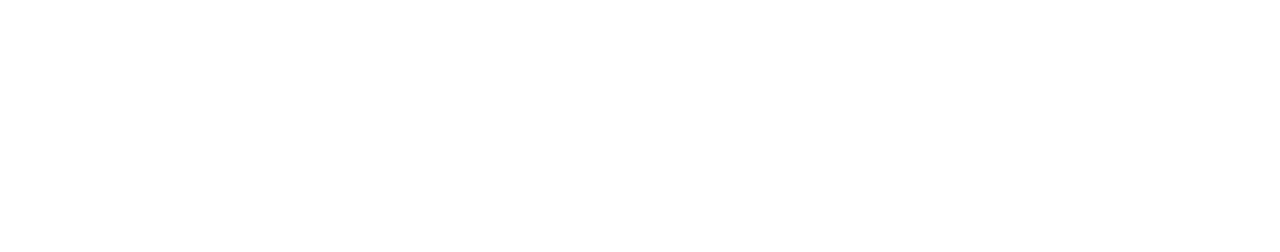
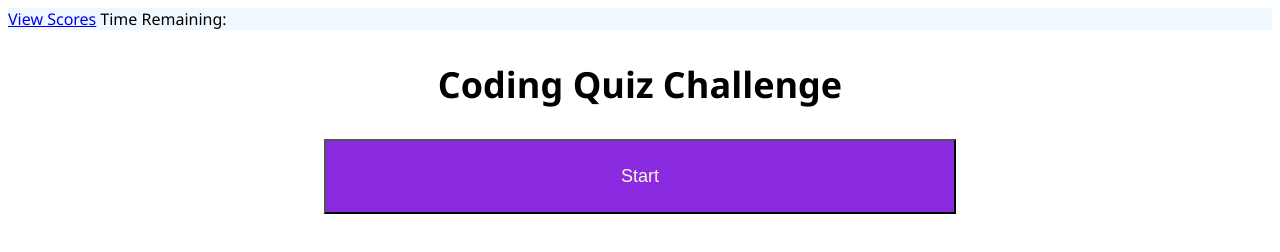
Before and after one commit to mandahos/Code-Quiz, a plain HTML site: page index.html in a window 1280 px wide. Drawn offline with Linux system fonts and the light colour scheme.

Commit message:
styled html and css

```diff
--- a/index.html
+++ b/index.html
@@ -4,9 +4,22 @@
     <meta charset="UTF-8">
     <meta http-equiv="X-UA-Compatible" content="IE=edge">
     <meta name="viewport" content="width=device-width, initial-scale=1.0">
+    <link rel="stylesheet" href="./styles.css">
     <title>Quiz</title>
 </head>
+    <nav>
+<a href="#scores">View Scores</a>
+<a>Time Remaining:</a>
+    </nav>
+
 <body>
+    <section>
+    <h1>Coding Quiz Challenge</h1>
 
+    <button id="take quiz">Start</button>
+
+    </section>
+
+    <script src="./script.js"></script>
 </body>
 </html>
--- a/styles.css
+++ b/styles.css
@@ -0,0 +1,35 @@
+nav {
+    background-color: aliceblue;
+    overflow: auto;
+}
+
+nav a {
+    display: inline-block;
+    text-align: center;
+    justify-content: space-around;
+    font-family: 'Segoe UI', Tahoma, Geneva, Verdana, sans-serif
+  }
+
+
+section h1 {
+    font-size: 36px;
+    justify-content: center;
+    text-align: center;
+    font-family: 'Segoe UI', Tahoma, Geneva, Verdana, sans-serif;
+}
+
+button {
+    text-align: center;
+    background-color: blueviolet;
+    font-size: 18px;
+    width: 50%;
+    color: cornsilk;
+    margin-left: 25%;
+    padding: 25px 20px 25px 20px;
+}
+
+button:hover {
+    background-color: cornsilk;
+    color: blueviolet;
+    text-decoration: bold;
+}
```
